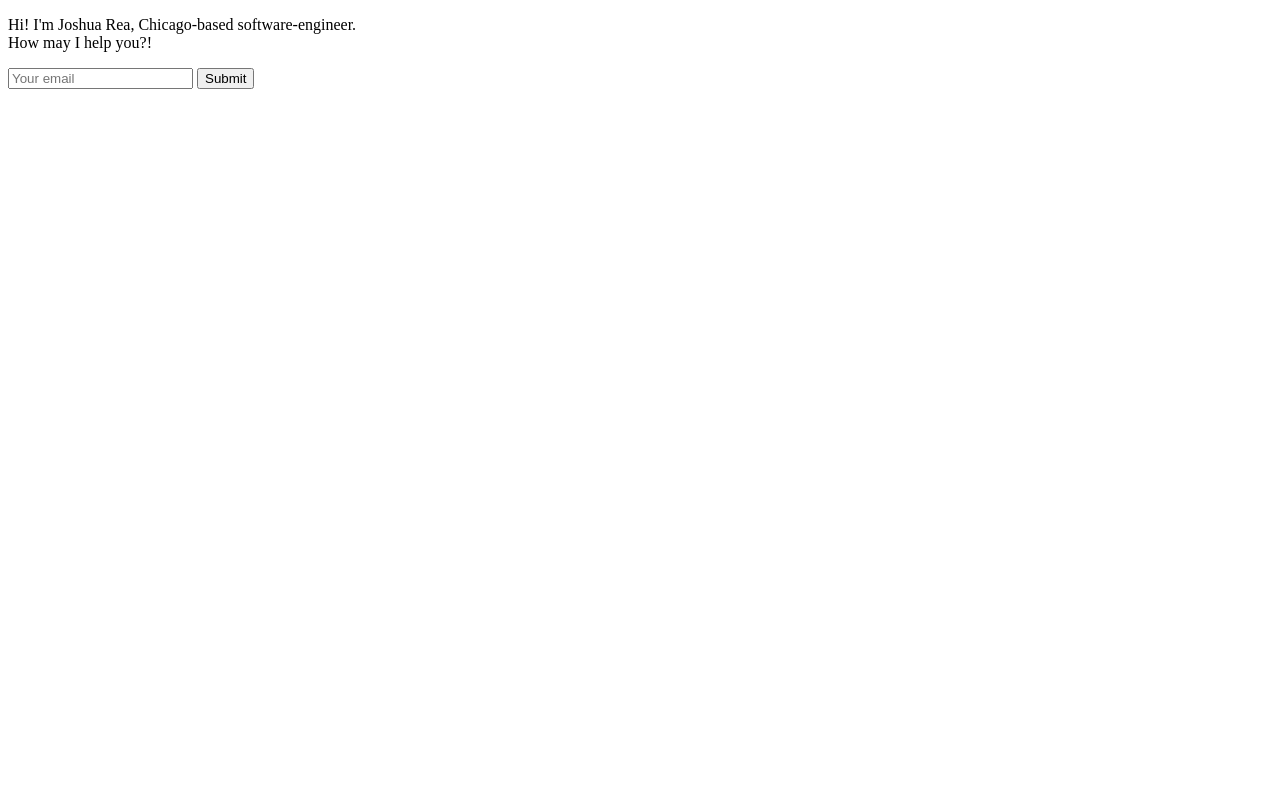
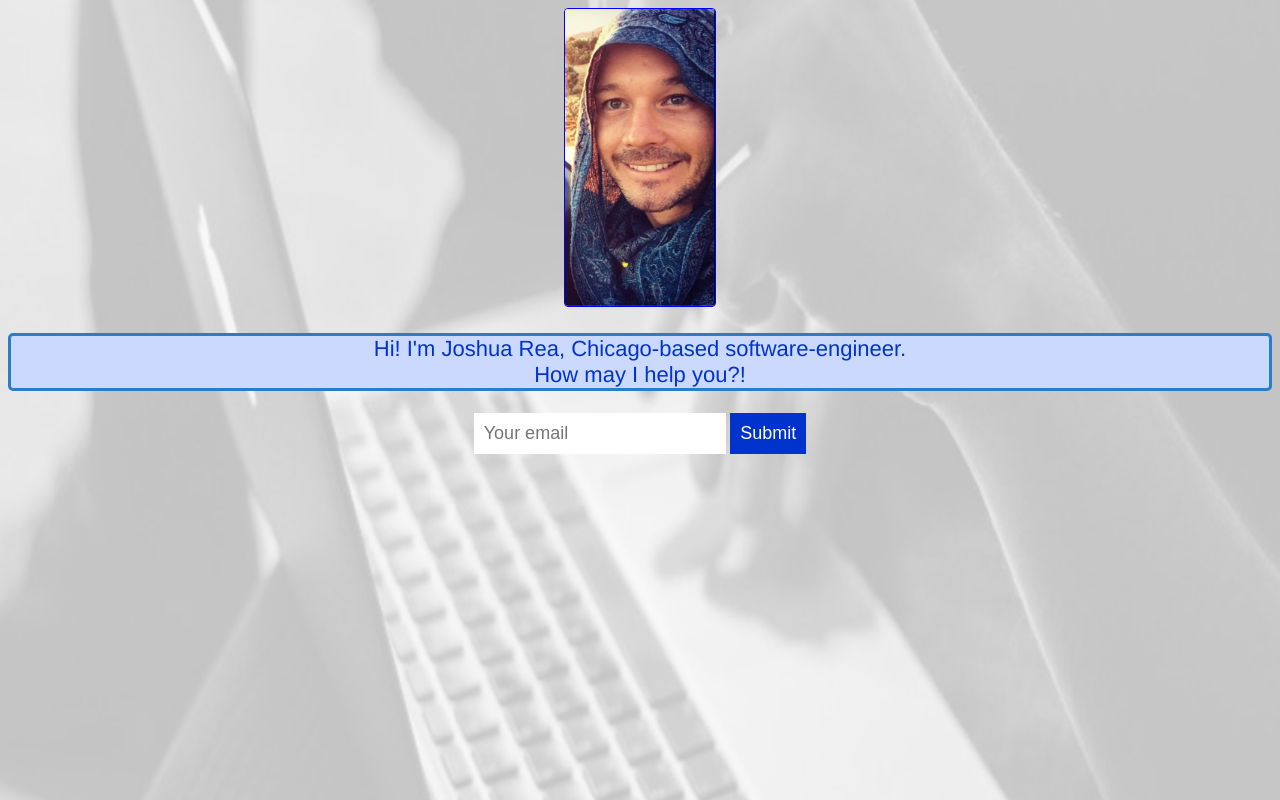
Before and after one commit to jdrea1587/build-a-personal-website, a plain HTML site: page index.html in a window 1280 px wide. Drawn offline with Linux system fonts and the light colour scheme.

Commit message:
assignment updated

```diff
--- a/index.html
+++ b/index.html
@@ -8,6 +8,7 @@
     <title>Josh Rea's Website</title>
 </head>
 <body>
+    <img src="style/images/10BD3903-BE5A-43F7-A64E-B3D0AC310905.jpeg" >
     <p>Hi! I'm Joshua Rea, Chicago-based software-engineer. <br> How may I help you?!</p>
         <input type="email" placeholder="Your email">
         <input type="submit">
--- a/style/index.css
+++ b/style/index.css
@@ -0,0 +1,34 @@
+
+body {
+    text-align: center;
+    background: url('./images/67016BCB-D445-4521-A2EC-A95A1E62C958_1_105_c.jpeg');
+    background-size: cover;
+    background-position: center;
+    color: white;
+    font-family: helvetica;
+  }
+
+  p {
+    font-size: 22px;
+    color: #0033cc;
+    border-style:solid;
+    border-color:#287EC7;
+    border-radius: 5px;
+    border-padding: 5px;
+    background: #ccd9ff;
+  }
+  img {
+    border: 1px solid #00f;	/* thickness and color of border */
+    border-radius: 4px;		/* edge rounding of border */
+    width: 150px;				/* width of image (px or % or auto) */
+    height: auto;
+  }
+  input {
+    border: 0;
+    padding: 10px;
+    font-size: 18px;
+  }
+  input[type="submit"] {
+    background: #0033cc;
+    color: white;
+  }
```
Also changed, not shown: style/images/10BD3903-BE5A-43F7-A64E-B3D0AC310905.jpeg (added), style/images/67016BCB-D445-4521-A2EC-A95A1E62C958_1_105_c.jpeg (added).
